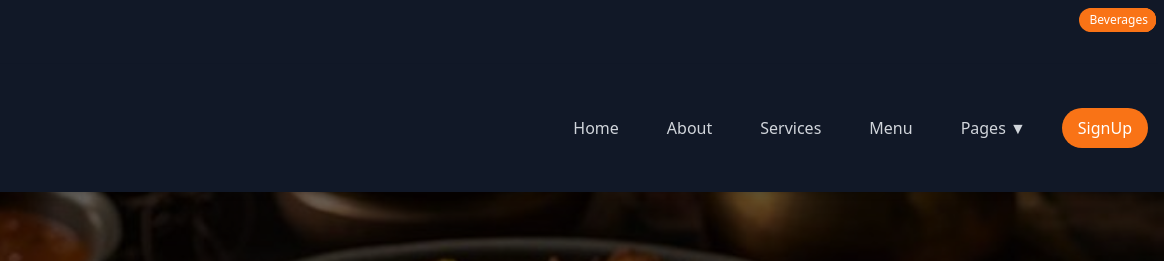
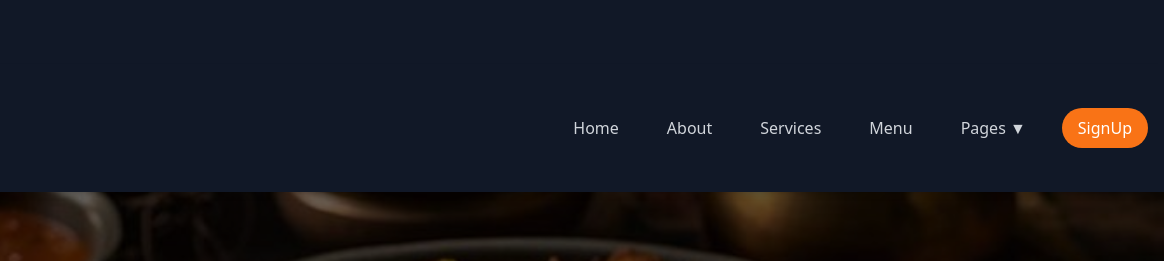
Before and after one commit to Gajaa-Azhura/Assignment3_S.Gajaram_UKI-STU-026, a plain HTML site: page index.html in a window 1280 px wide. Shown: the top 261 px of the page, 116-1280 px from the left. Drawn offline with nearby package versions, Linux system fonts and the light colour scheme.

Commit message:
some changes

```diff
--- a/index.html
+++ b/index.html
@@ -6,11 +6,8 @@
     <title>ASSIGNMENT3</title>
     <script src="https://cdn.tailwindcss.com"></script>
 </head>
-<body>
-
 <body class="bg-gray-900 text-white font-sans">
 
-    <!-- Header -->
     <header class="bg-gray-900 py-4 shadow-md fixed w-full z-10">
         <div class="container mx-auto px-4 flex justify-between items-center">
             <!-- Logo -->
@@ -31,13 +28,11 @@
                 <button class="bg-orange-500 text-white px-4 py-2 rounded-full hover:bg-orange-600 transition-colors text-sm md:text-base">SignUp</button>
             </nav>
         </div>
-
     </header>
 
     <!-- Hero Section -->
     <section class="relative w-full h-screen flex items-center justify-center text-center bg-cover bg-center mt-16"
-             style="background-image: url('ASSETS/IMAGES/courses-1.jpg"}>
-        <!-- Overlay -->
+             style="background-image: url('ASSETS/IMAGES/courses-1.jpg');">
         <div class="absolute inset-0 bg-black opacity-60"></div>
         <!-- Hero Content -->
         <div class="relative z-10 max-w-3xl px-6">
@@ -45,7 +40,7 @@
             <p class="text-gray-300 text-sm md:text-base mb-6">
                 Enjoy the goodness of fresh, flavorful food delivered straight to you, ready to brighten your day with every bite.
             </p>
-            <a href="#" class="inline-block bg-orange-500 text-white px-6 py-3 rounded-full font-semibold hover:bg-orange-600 transition-colors text-sm md:text-base">  Explore More →</a>
+            <a href="#" class="inline-block bg-orange-500 text-white px-6 py-3 rounded-full font-semibold hover:bg-orange-600 transition-colors text-sm md:text-base">Explore More →</a>
         </div>
     </section>
     <section class=" bg-white">
@@ -88,7 +83,7 @@
             <div class="bg-white rounded-lg shadow-md overflow-hidden border border-orange-500">
                 <img src="ASSETS/IMAGES/courses-2.jpg" alt="Rice & Curry" class="w-full h-48 object-cover">
                 <div class="p-4">
-                    <span class="inline-block bg-orange-500 text-white text-xs px-2 py-1 rounded-full absolute top-2 right-2">Non Veg</span>
+
                     <h3 class="text-lg font-bold text-gray-800 mb-2">Rice & Curry</h3>
                     <p class="text-gray-600 text-sm">A taste in every bite. Delight in the best of Sri Lankan cuisine with Rice & Curry.</p>
                 </div>
@@ -98,7 +93,7 @@
             <div class="bg-white rounded-lg shadow-md overflow-hidden border border-orange-500">
                 <img src="ASSETS/IMAGES/courses-3.jpg" alt="Kottu" class="w-full h-48 object-cover">
                 <div class="p-4">
-                    <span class="inline-block bg-orange-500 text-white text-xs px-2 py-1 rounded-full absolute top-2 right-2">Vegetarian</span>
+
                     <h3 class="text-lg font-bold text-gray-800 mb-2">Kottu</h3>
                     <p class="text-gray-600 text-sm">Cheesy, and delicious. Every bite is a perfect balance of spice and creamy goodness.</p>
                 </div>
@@ -108,7 +103,7 @@
             <div class="bg-white rounded-lg shadow-md overflow-hidden border border-orange-500">
                 <img src="ASSETS/IMAGES/beverage-1.jpg" alt="Mango Juice" class="w-full h-48 object-cover">
                 <div class="p-4">
-                    <span class="inline-block bg-orange-500 text-white text-xs px-2 py-1 rounded-full absolute top-2 right-2">Beverages</span>
+
                     <h3 class="text-lg font-bold text-gray-800 mb-2">Mango Juice</h3>
                     <p class="text-gray-600 text-sm">Refreshing and natural. Enjoy a chilled glass of fresh mango juice.</p>
                 </div>
@@ -118,7 +113,7 @@
             <div class="bg-white rounded-lg shadow-md overflow-hidden border border-orange-500">
                 <img src="ASSETS/IMAGES/beverage-2.jpg" alt="Milk Tea" class="w-full h-48 object-cover">
                 <div class="p-4">
-                    <span class="inline-block bg-orange-500 text-white text-xs px-2 py-1 rounded-full absolute top-2 right-2">Beverages</span>
+
                     <h3 class="text-lg font-bold text-gray-800 mb-2">Milk Tea</h3>
                     <p class="text-gray-600 text-sm">A warm cup of comfort. The perfect blend for a rich tea and milk.</p>
                 </div>
```
